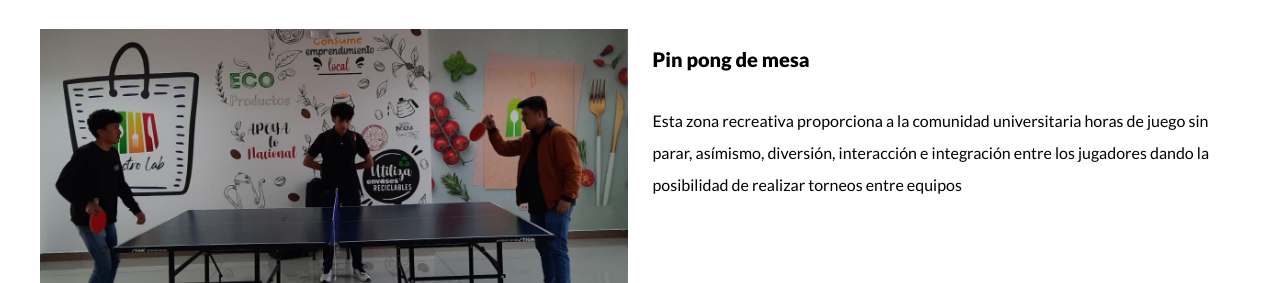
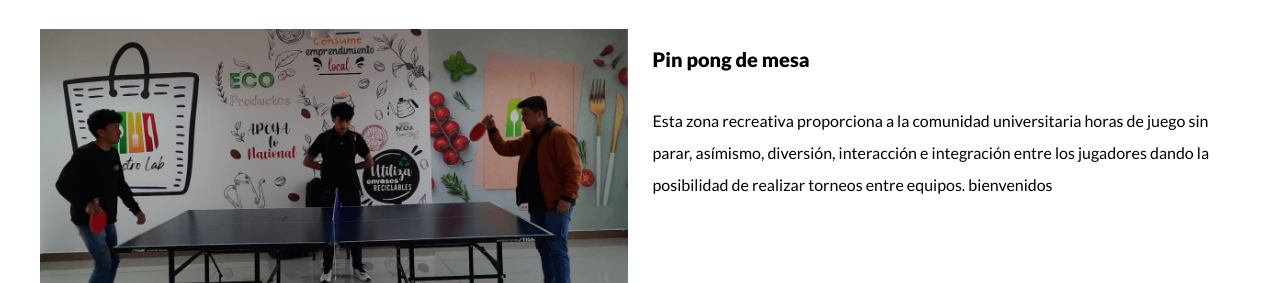
Before and after one commit to gisselaberenice/gisselaberenice, a plain HTML site: page nosotros.html in a window 1280 px wide. Shown: the part 2006-2289 px from the top of the page. Drawn offline with Linux system fonts and the light colour scheme.

Commit message:
version 1.2

```diff
--- a/nosotros.html
+++ b/nosotros.html
@@ -68,7 +68,7 @@
      </div>
      <div class="texto-nosotros">
          <blockquote>Pin pong de mesa</blockquote>
-         <p>Esta zona recreativa proporciona a la comunidad universitaria horas de juego sin parar, asímismo, diversión, interacción e integración entre los jugadores dando la posibilidad de realizar torneos entre equipos <br> <br>
+         <p>Esta zona recreativa proporciona a la comunidad universitaria horas de juego sin parar, asímismo, diversión, interacción e integración entre los jugadores dando la posibilidad de realizar torneos entre equipos. bienvenidos <br> <br>
 
          </p>
          </div>
```
